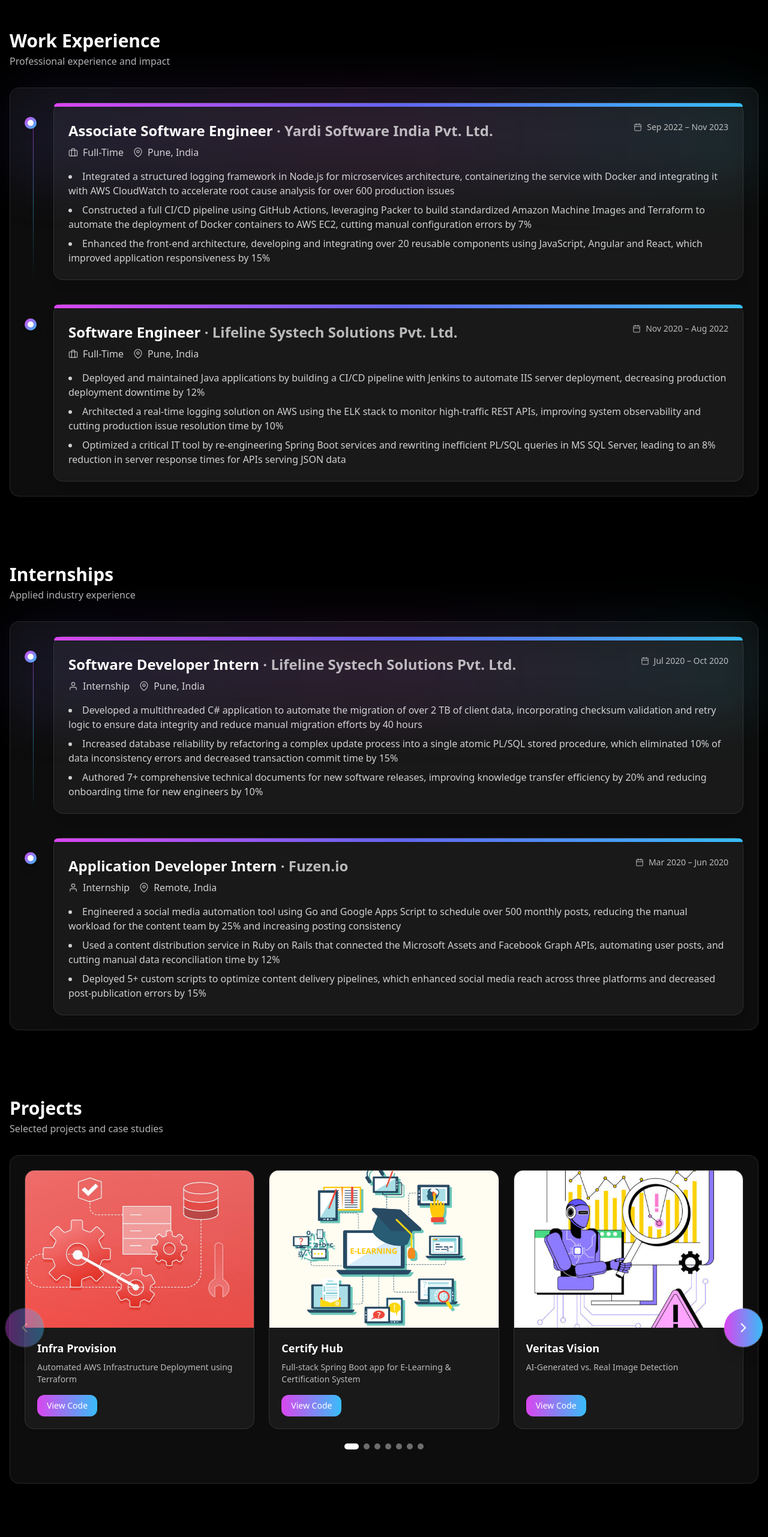
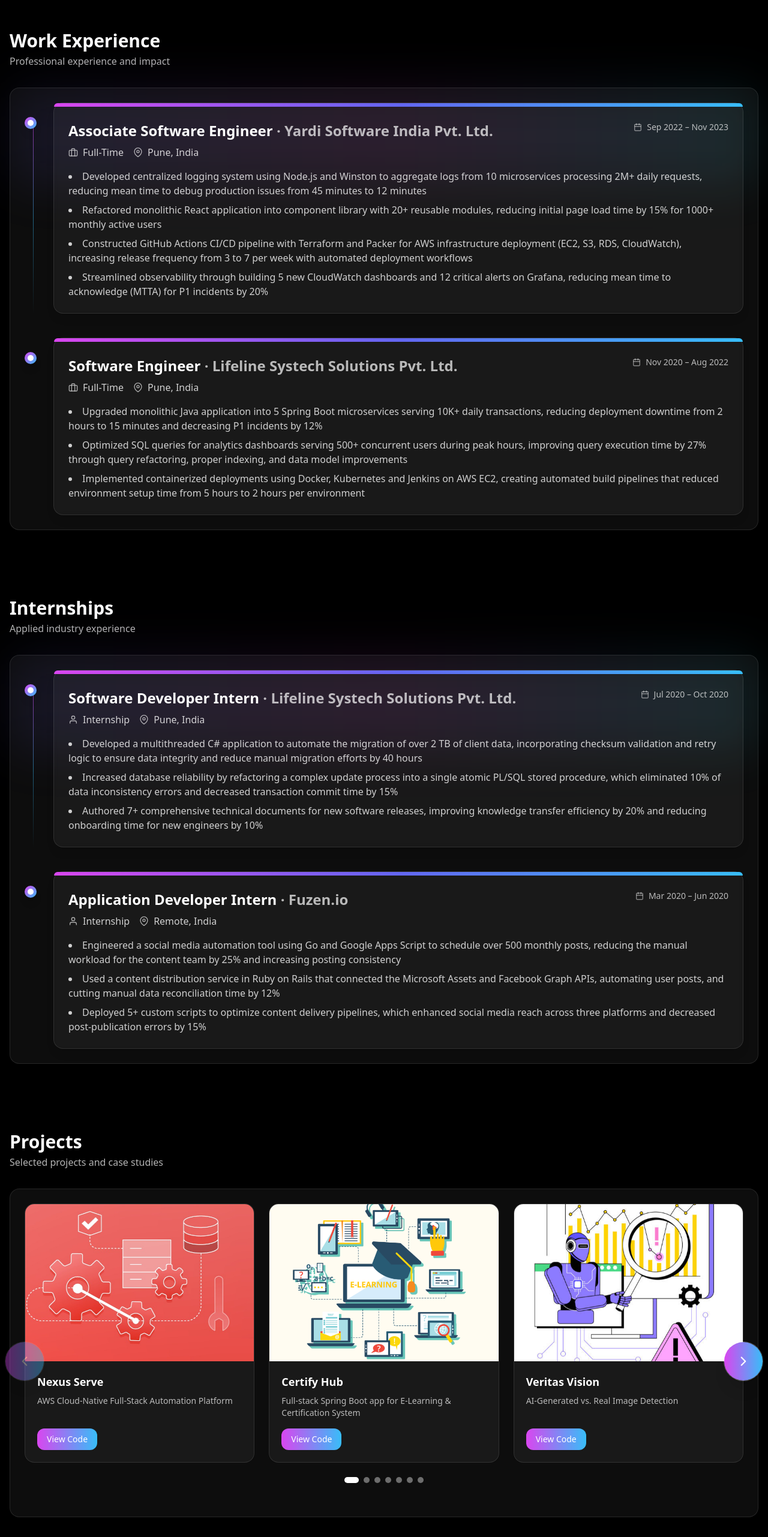
Before and after one commit to Onkar97/onkar-portfolio, a React (Create React App) app: page / in a window 1280 px wide. Shown: the part 2782-5345 px from the top of the page at 60% size. Built offline with nearby package versions, Linux system fonts and the light colour scheme.

Commit message:
Modified Project and Work Descriptions

```diff
--- a/src/newui/ProjectsGrid.jsx
+++ b/src/newui/ProjectsGrid.jsx
@@ -15,8 +15,8 @@ import img9 from "../assets/projects/img9.jpg";
 
 const projects = [
   {
-    name: "Infra Provision",
-    desc: "Automated AWS Infrastructure Deployment using Terraform",
+    name: "Nexus Serve",
+    desc: "AWS Cloud-Native Full-Stack Automation Platform",
     link: "https://github.com/Onkar97/Infra-Provision-Automated-AWS-Infrastructure-Deployment",
     img: img8,
   },
--- a/src/newui/WorkTimeline.jsx
+++ b/src/newui/WorkTimeline.jsx
@@ -8,9 +8,10 @@ const work = [
     location: "Pune, India",
     period: "Sep 2022 – Nov 2023",
     bullets: [
-      "Integrated a structured logging framework in Node.js for microservices architecture, containerizing the service with Docker and integrating it with AWS CloudWatch to accelerate root cause analysis for over 600 production issues",
-      "Constructed a full CI/CD pipeline using GitHub Actions, leveraging Packer to build standardized Amazon Machine Images and Terraform to automate the deployment of Docker containers to AWS EC2, cutting manual configuration errors by 7%",
-      "Enhanced the front-end architecture, developing and integrating over 20 reusable components using JavaScript, Angular and React, which improved application responsiveness by 15%",
+      "Developed centralized logging system using Node.js and Winston to aggregate logs from 10 microservices processing 2M+ daily requests, reducing mean time to debug production issues from 45 minutes to 12 minutes",
+      "Refactored monolithic React application into component library with 20+ reusable modules, reducing initial page load time by 15% for 1000+ monthly active users",
+      "Constructed GitHub Actions CI/CD pipeline with Terraform and Packer for AWS infrastructure deployment (EC2, S3, RDS, CloudWatch), increasing release frequency from 3 to 7 per week with automated deployment workflows",
+      "Streamlined observability through building 5 new CloudWatch dashboards and 12 critical alerts on Grafana, reducing mean time to acknowledge (MTTA) for P1 incidents by 20%"
     ],
   },
   {
@@ -19,9 +20,9 @@ const work = [
     location: "Pune, India",
     period: "Nov 2020 – Aug 2022",
     bullets: [
-      "Deployed and maintained Java applications by building a CI/CD pipeline with Jenkins to automate IIS server deployment, decreasing production deployment downtime by 12%",
-      "Architected a real-time logging solution on AWS using the ELK stack to monitor high-traffic REST APIs, improving system observability and cutting production issue resolution time by 10%",
-      "Optimized a critical IT tool by re-engineering Spring Boot services and rewriting inefficient PL/SQL queries in MS SQL Server, leading to an 8% reduction in server response times for APIs serving JSON data",
+      "Upgraded monolithic Java application into 5 Spring Boot microservices serving 10K+ daily transactions, reducing deployment downtime from 2 hours to 15 minutes and decreasing P1 incidents by 12%",
+      "Optimized SQL queries for analytics dashboards serving 500+ concurrent users during peak hours, improving query execution time by 27% through query refactoring, proper indexing, and data model improvements",
+      "Implemented containerized deployments using Docker, Kubernetes and Jenkins on AWS EC2, creating automated build pipelines that reduced environment setup time from 5 hours to 2 hours per environment",
     ],
   },
 ];
```
